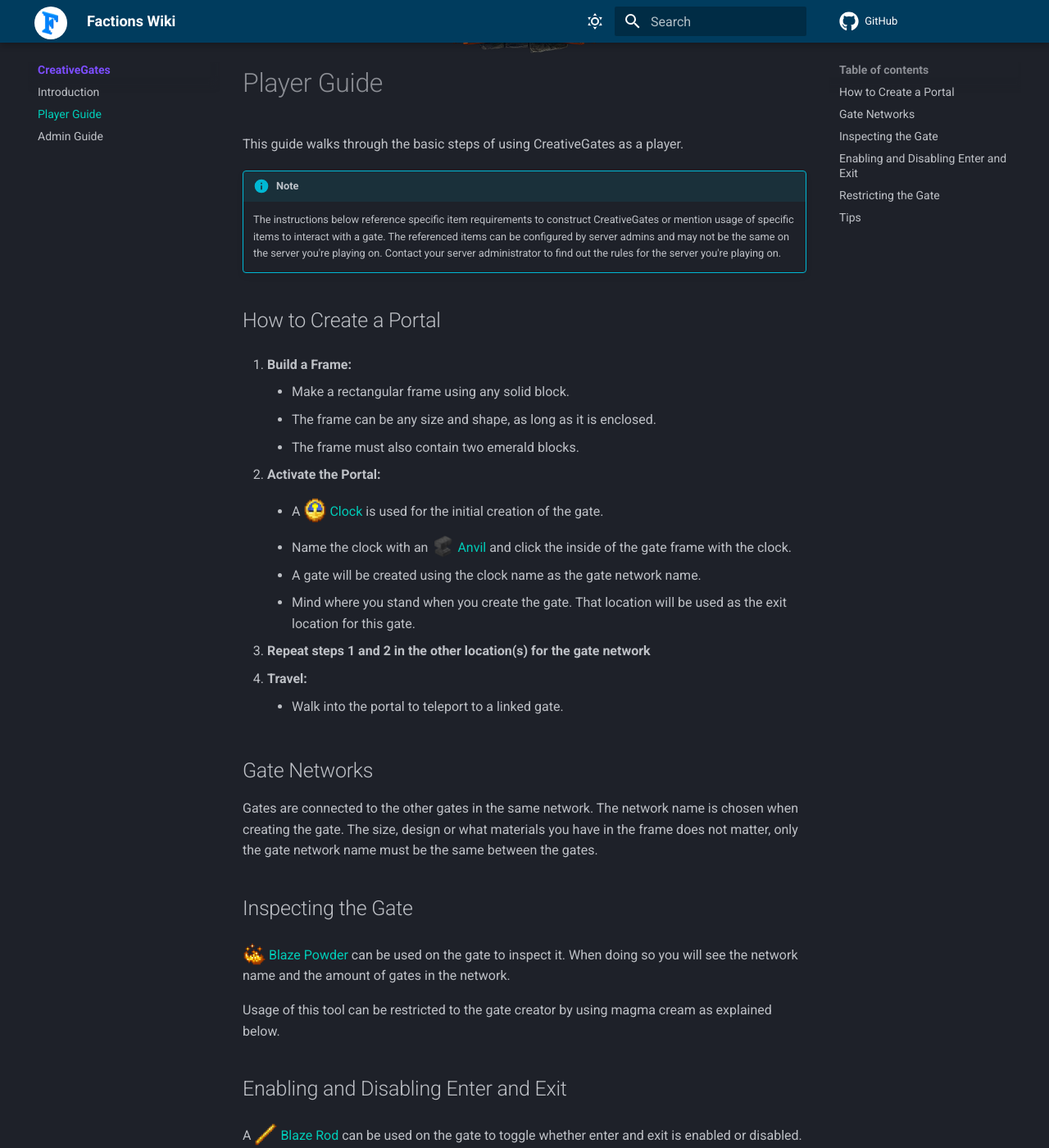
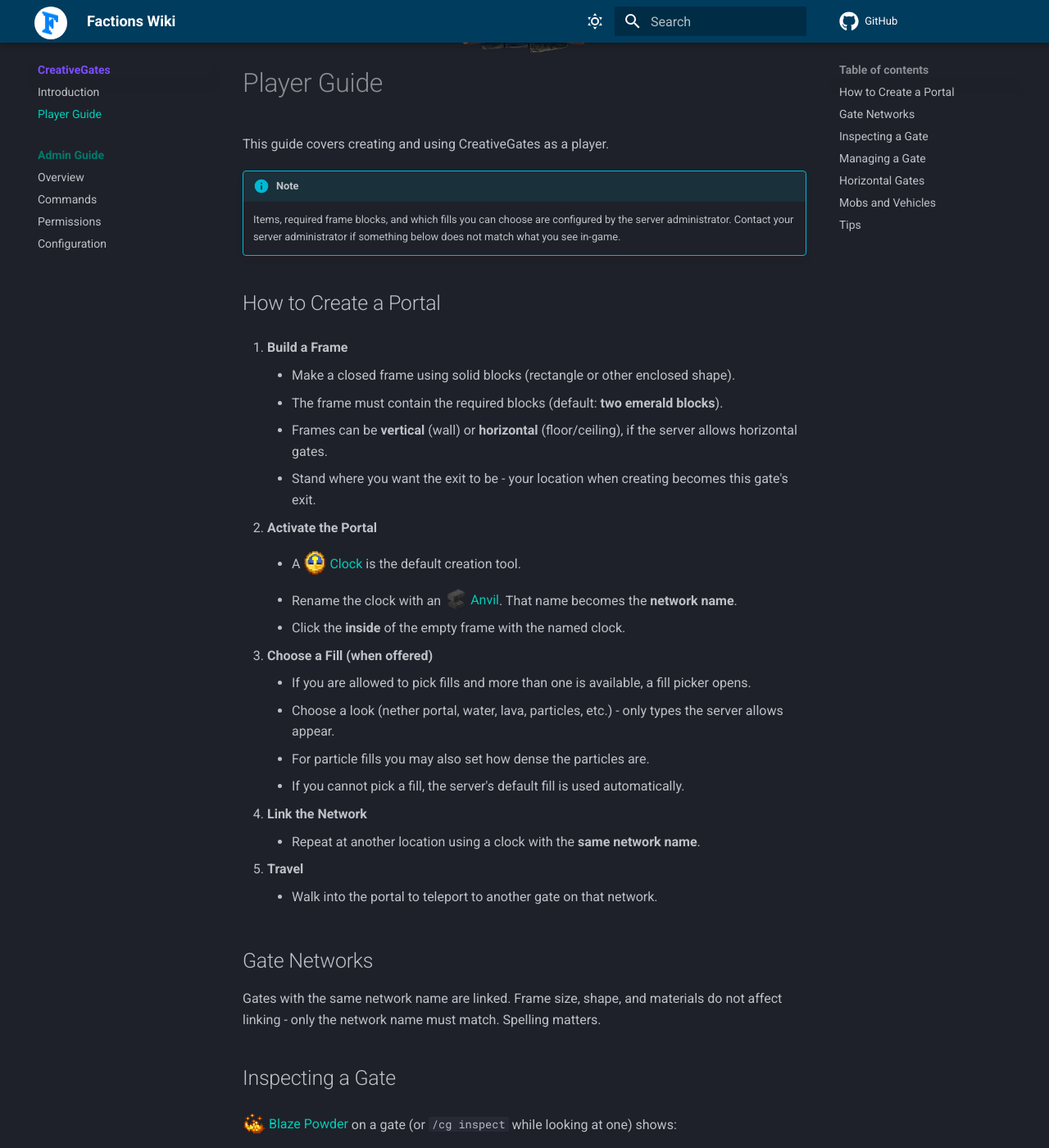
Before and after one commit to JeremyFail/MassiveCraft-docs, an MkDocs documentation site: the page built from docs/CreativeGates/player-guide.md, in a window 1280 px wide and 1400 px high, scrolled down 341 px. Shown: the whole window at 82% size. Built offline with MkDocs 1.6.1 and Material for MkDocs 9.7.7, drawn with Linux system fonts in a browser that asks for light colours; comment, search, counter and statistics services are not loaded; some of the changed text lies outside the part shown.

Commit message:
MC-319 CreativeGates 3.4.3 features

````diff
--- a/docs/CreativeGates/player-guide.md
+++ b/docs/CreativeGates/player-guide.md
@@ -2,54 +2,97 @@
 
 # Player Guide
 
-This guide walks through the basic steps of using CreativeGates as a player.
+This guide covers creating and using CreativeGates as a player.
 
 !!! info "Note"
 
-    The instructions below reference specific item requirements to construct CreativeGates or mention usage of specific items to interact with a gate. The referenced items can be configured by server admins and may not be the same on the server you're playing on. Contact your server administrator to find out the rules for the server you're playing on.
-
+    Items, required frame blocks, and which fills you can choose are configured by the server administrator. Contact your server administrator if something below does not match what you see in-game.
 
 ## How to Create a Portal
 
-1. **Build a Frame:**
+1. **Build a Frame**
 
-    - Make a rectangular frame using any solid block.
-    - The frame can be any size and shape, as long as it is enclosed.
-    - The frame must also contain two emerald blocks.
+    - Make a closed frame using solid blocks (rectangle or other enclosed shape).
+    - The frame must contain the required blocks (default: **two emerald blocks**).
+    - Frames can be **vertical** (wall) or **horizontal** (floor/ceiling), if the server allows horizontal gates.
+    - Stand where you want the exit to be - your location when creating becomes this gate's exit.
 
-2. **Activate the Portal:**
+2. **Activate the Portal**
 
-    - A [![Clock Image](img/Clock.gif){ .img-inline-text .img-before }Clock](https://minecraft.wiki/w/Clock) is used for the initial creation of the gate.
-    - Name the clock with an [![Anvil Image](img/Anvil.png){ .img-inline-text .img-before }Anvil](https://minecraft.wiki/w/Anvil) and click the inside of the gate frame with the clock.
-    - A gate will be created using the clock name as the gate network name.
-    - Mind where you stand when you create the gate. That location will be used as the exit location for this gate.
+    - A [![Clock Image](img/Clock.gif){ .img-inline-text .img-before }Clock](https://minecraft.wiki/w/Clock) is the default creation tool.
+    - Rename the clock with an [![Anvil Image](img/Anvil.png){ .img-inline-text .img-before }Anvil](https://minecraft.wiki/w/Anvil). That name becomes the **network name**.
+    - Click the **inside** of the empty frame with the named clock.
 
-3. **Repeat steps 1 and 2 in the other location(s) for the gate network**
+3. **Choose a Fill (when offered)**
 
-4. **Travel:**
-    - Walk into the portal to teleport to a linked gate.
+    - If you are allowed to pick fills and more than one is available, a fill picker opens.
+    - Choose a look (nether portal, water, lava, particles, etc.) - only types the server allows appear.
+    - For particle fills you may also set how dense the particles are.
+    - If you cannot pick a fill, the server's default fill is used automatically.
+
+4. **Link the Network**
+
+    - Repeat at another location using a clock with the **same network name**.
+
+5. **Travel**
+
+    - Walk into the portal to teleport to another gate on that network.
 
 ## Gate Networks
 
-Gates are connected to the other gates in the same network. The network name is chosen when creating the gate. The size, design or what materials you have in the frame does not matter, only the gate network name must be the same between the gates.
+Gates with the same network name are linked. Frame size, shape, and materials do not affect linking - only the network name must match. Spelling matters.
 
-## Inspecting the Gate
+## Inspecting a Gate
 
-[![Blaze Powder Image](img/BlazePowder.png){ .img-inline-text .img-before }Blaze Powder](https://minecraft.wiki/w/Blaze_Powder) can be used on the gate to inspect it. When doing so you will see the network name and the amount of gates in the network.
+[![Blaze Powder Image](img/BlazePowder.png){ .img-inline-text .img-before }Blaze Powder](https://minecraft.wiki/w/Blaze_Powder) on a gate (or `/cg inspect` while looking at one) shows:
 
-Usage of this tool can be restricted to the gate creator by using magma cream as explained below.
+- Owner, network name, and how many gates are on that network
+- Settings such as Secret, Entry/Exit Mode, Players/Mobs/Vehicles Usage settings
 
-## Enabling and Disabling Enter and Exit
+If a gate is **Secret** (restricted), only the creator (and staff with override) can read the full details.
 
-A [![Blaze Rod Image](img/BlazeRod.png){ .img-inline-text .img-before }Blaze Rod](https://minecraft.wiki/w/Blaze_Rod) can be used on the gate to toggle whether enter and exit is enabled or disabled. If enter is disabled nothing will happen when you walk into it. If exit is disabled the gate won't be used as an exit by other gates.
+You can also run:
 
-Usage of this tool can be restricted to the gate creator by using magma cream as explained below.
+```
+/cg inspect
+```
 
-## Restricting the Gate
+while looking at a gate. Use `/cg tool` if inspect/manage tools seem disabled for you.
 
-[![Magma Cream Image](img/MagmaCream.png){ .img-inline-text .img-before }Magma Cream](https://minecraft.wiki/w/Magma_Cream) can be used on the gate to toggle whether the gate is restricted. Only the creator of the gate can do this. If the gate is restricted, only the creator can use tools on the gate. This will for example make the network name secret.
+## Managing a Gate
+
+[![Blaze Rod Image](img/BlazeRod.png){ .img-inline-text .img-before }Blaze Rod](https://minecraft.wiki/w/Blaze_Rod) on a gate you own (or `/cg manage`) opens the manage UI.
+
+On modern Minecraft Servers this is a native dialog; older servers fall back to a clickable chat and chest menu system.
+
+From manage you can toggle:
+
+| Setting | Effect |
+|---------|--------|
+| **Secret** | Only the creator can read full inspect details (hides network info from others) |
+| **Entry** | Whether this gate can be used as an entrance |
+| **Exit** | Whether this gate can be used as an exit by other gates |
+| **Players** | Whether players may travel through |
+| **Mobs** | Whether living mobs may travel (leads, mounts, wandering mobs) |
+| **Vehicles** | Whether boats, minecarts, and similar may travel |
+
+If you have permission, manage also lets you change the **gate fill** after creation.
+
+## Horizontal Gates
+
+If enabled on the server, you can build floor or ceiling frames. Entering a horizontal gate may keep your momentum (falling/flying through), depending on server settings.
+
+## Mobs and Vehicles
+
+When allowed by the server and the gate settings:
+
+- Mobs can wander through, follow on leads, or travel as living mounts
+- Boats, minecarts, and other non-living vehicles can travel
+- Both the **entry** and **destination** gate must allow that kind of traveler
 
 ## Tips
 
-- Only gates with the same network name are linked. Check your spelling when naming the gate creation item.
-- If you break the frame, the portal will deactivate.
+- Only matching network names link - check spelling on the creation item
+- Breaking the frame deactivates the portal
+- Use `/cg tool` to turn inspect/manage item tools on or off without dropping them
+- If manage says only the creator can manage the gate, you do not own it (ask staff if needed)
--- a/mkdocs.yml
+++ b/mkdocs.yml
@@ -59,7 +59,11 @@ nav:
   - CreativeGates:
       - Introduction: CreativeGates/index.md
       - Player Guide: CreativeGates/player-guide.md
-      - Admin Guide: CreativeGates/admin-guide.md
+      - Admin Guide:
+          - Overview: CreativeGates/admin-guide/index.md
+          - Commands: CreativeGates/admin-guide/commands.md
+          - Permissions: CreativeGates/admin-guide/permissions.md
+          - Configuration: CreativeGates/admin-guide/configuration.md
   - MassiveBooks:
       - Introduction: MassiveBooks/index.md
       - Player Guide: MassiveBooks/player-guide.md
````
Also changed, not shown: docs/CreativeGates/admin-guide.md (deleted, +0 -153 lines), docs/CreativeGates/admin-guide/commands.md (added, +46 -0 lines), docs/CreativeGates/admin-guide/configuration.md (added, +200 -0 lines), docs/CreativeGates/admin-guide/index.md (added, +31 -0 lines), docs/CreativeGates/admin-guide/permissions.md (added, +49 -0 lines), docs/CreativeGates/index.md (+22 -19 lines), docs/MassiveHat/player-guide.md (+1 -1 lines).
